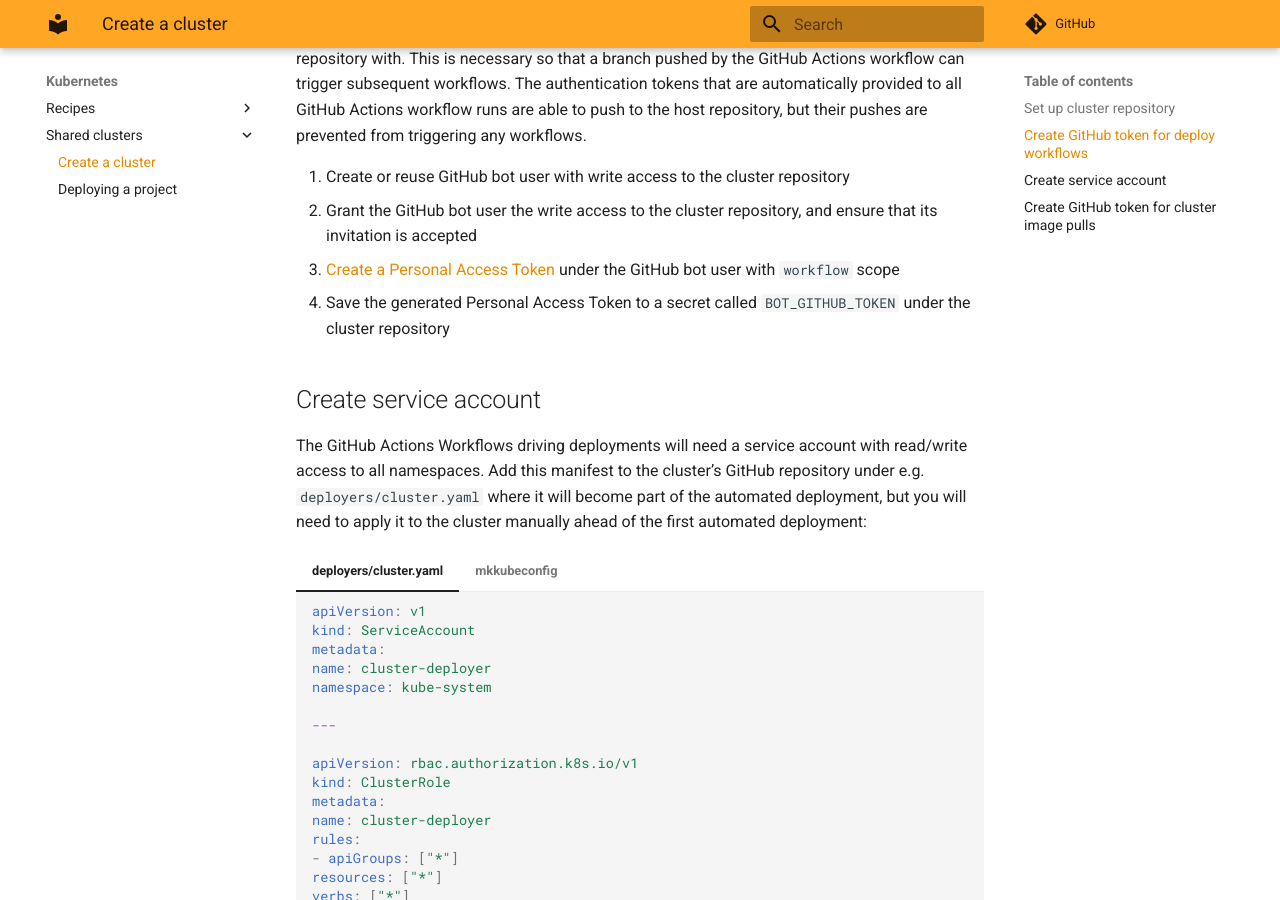
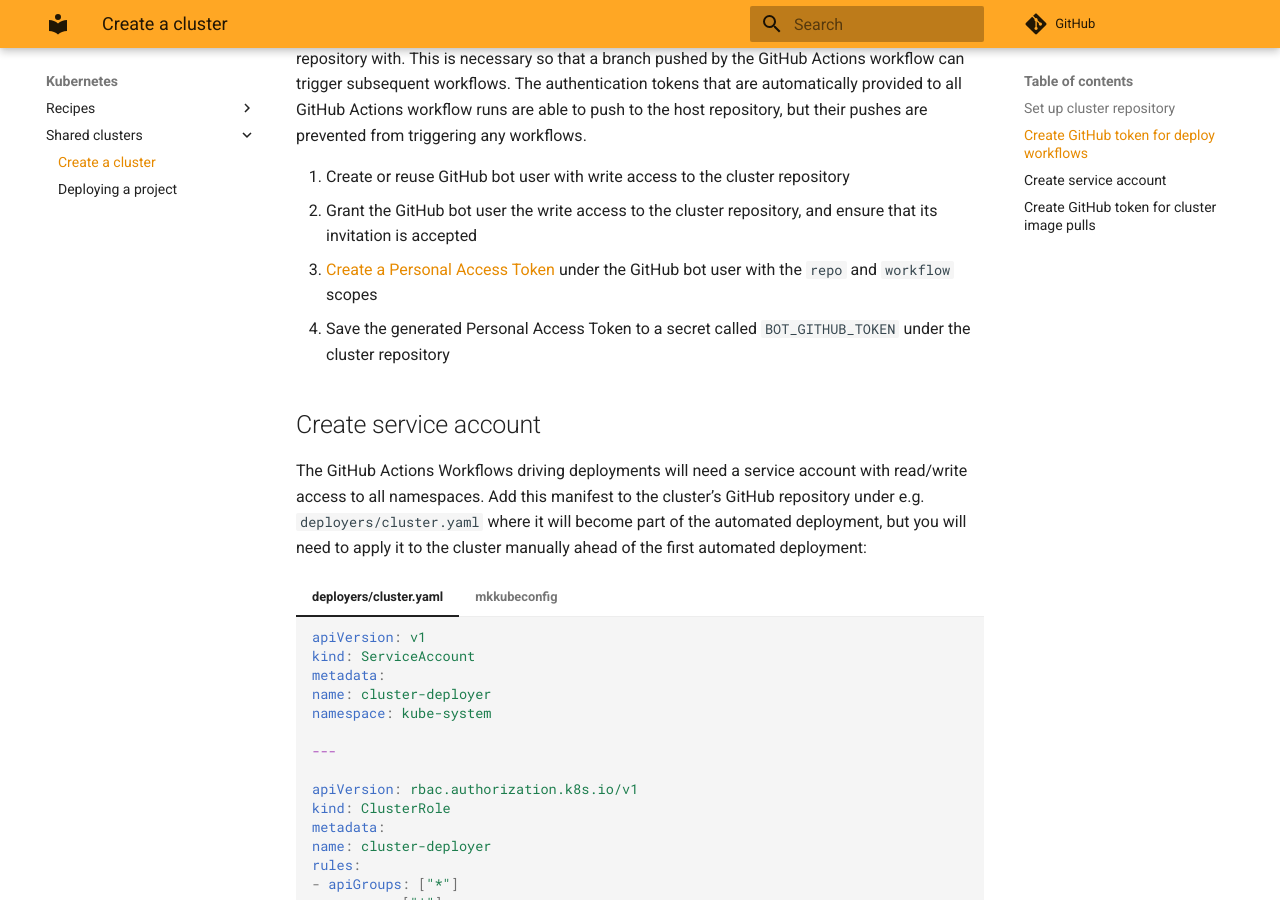
Before and after one commit to JarvusLabs/library, an MkDocs documentation site: the page built from docs/kubernetes/shared-clusters/create-cluster.md, in a window 1280 px wide and 900 px high, scrolled down 2130 px. Built offline with MkDocs 1.6.1 and Material for MkDocs 9.7.7, drawn with Linux system fonts in a browser that asks for light colours; nearby versions of some CDN libraries; comment, search, counter and statistics services are not loaded.

Commit message:
fix: include both repo and workflow scopes for k8s PAT

```diff
--- a/docs/kubernetes/shared-clusters/create-cluster.md
+++ b/docs/kubernetes/shared-clusters/create-cluster.md
@@ -94,7 +94,7 @@ The GitHub Actions deployment workflow requires a GitHub bot user to write to th
 
 1. Create or reuse GitHub bot user with write access to the cluster repository
 2. Grant the GitHub bot user the write access to the cluster repository, and ensure that its invitation is accepted
-3. [Create a Personal Access Token](https://docs.github.com/en/free-pro-team@latest/github/authenticating-to-github/creating-a-personal-access-token) under the GitHub bot user with `workflow` scope
+3. [Create a Personal Access Token](https://docs.github.com/en/free-pro-team@latest/github/authenticating-to-github/creating-a-personal-access-token) under the GitHub bot user with the `repo` and `workflow` scopes
 4. Save the generated Personal Access Token to a secret called `BOT_GITHUB_TOKEN` under the cluster repository
 
 ## Create service account
```
